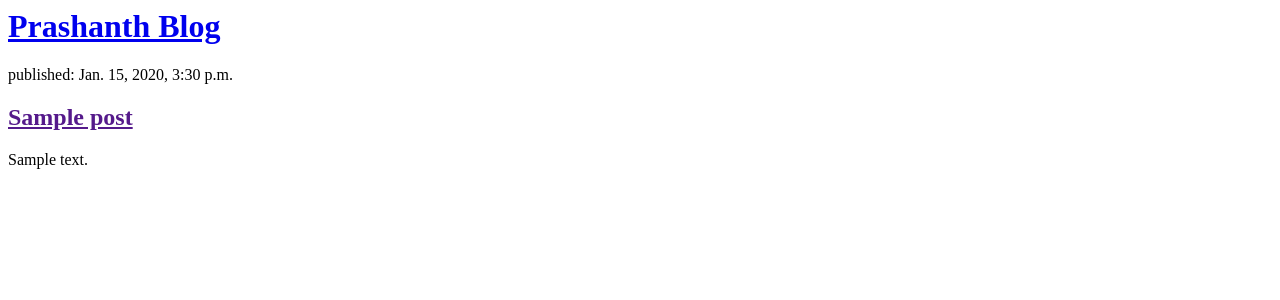
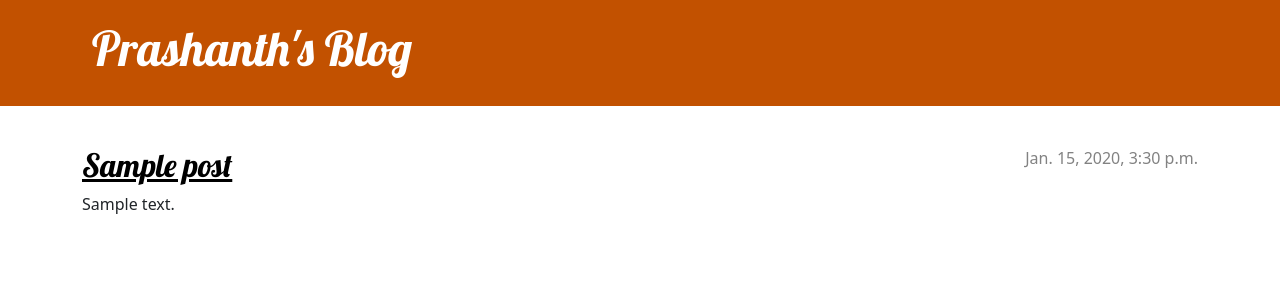
Before and after one commit to Prashanth-Chandra/django-blog, a Django app: page / in a window 1280 px wide. Shown: the top 300 px of the page. Run offline with Django 3.2, Linux system fonts and the light colour scheme; tables that the repository leaves empty hold one stand-in row (values such as "Sample post").

Commit message:
Added vies and template

```diff
--- /dev/null
+++ b/blog/static/css/blog.css
@@ -0,0 +1,70 @@
+.page-header {
+    background-color: #C25100;
+    margin-top: 0;
+    margin-bottom: 40px;
+    padding: 20px 20px 20px 40px;
+}
+
+.page-header h1,
+.page-header h1 a,
+.page-header h1 a:visited,
+.page-header h1 a:active {
+    color: #ffffff;
+    font-size: 36pt;
+    text-decoration: none;
+}
+
+h1,
+h2,
+h3,
+h4 {
+    font-family: 'Lobster', cursive;
+}
+
+.date {
+    color: #828282;
+}
+
+.save {
+    float: right;
+}
+
+.post-form textarea,
+.post-form input {
+    width: 100%;
+}
+
+.top-menu,
+.top-menu:hover,
+.top-menu:visited {
+    color: #ffffff;
+    float: right;
+    font-size: 26pt;
+    margin-right: 20px;
+}
+
+.post {
+    margin-bottom: 70px;
+}
+
+.post h2 a,
+.post h2 a:visited {
+    color: #000000;
+}
+
+.post > .date,
+.post > .actions {
+    float: right;
+}
+
+.btn-secondary,
+.btn-secondary:visited {
+    color: #C25100;
+    background: none;
+    border-color: #C25100;
+}
+
+.btn-secondary:hover {
+    color: #FFFFFF;
+    background-color: #C25100;
+}
--- /dev/null
+++ b/blog/templates/blog/base.html
@@ -0,0 +1,25 @@
+{% load static %}
+<!DOCTYPE html>
+<html>
+    <head>
+        <title>Prashanth's blog</title>
+        <link rel="stylesheet" href="https://cdn.jsdelivr.net/npm/bootstrap@5.1.3/dist/css/bootstrap.min.css" integrity="sha384-1BmE4kWBq78iYhFldvKuhfTAU6auU8tT94WrHftjDbrCEXSU1oBoqyl2QvZ6jIW3" crossorigin="anonymous">
+        <link href='//fonts.googleapis.com/css?family=Lobster&subset=latin,latin-ext' rel='stylesheet' type='text/css'>
+        <link rel="stylesheet" href="{% static 'css/blog.css' %}">
+    </head>
+    <body>
+        <header class="page-header">
+          <div class="container">
+              <h1><a href="/">  Prashanth's Blog</a></h1>
+          </div>
+        </header>
+        <main class="container">
+            <div class="row">
+                <div class="col">
+                {% block content %}
+                {% endblock %}
+                </div>
+            </div>
+        </main>
+    </body>
+</html>
--- a/blog/templates/blog/post_list.html
+++ b/blog/templates/blog/post_list.html
@@ -1,11 +1,12 @@
-<header>
-    <h1><a href="/">Prashanth Blog</a></h1>
-</header>
-
-{% for post in posts %}
-    <article>
-        <time>published: {{ post.published_date }}</time>
-        <h2><a href="">{{ post.title }}</a></h2>
-        <p>{{ post.text|linebreaksbr }}</p>
-    </article>
-{% endfor %}
+{% extends 'blog/base.html' %}
+{% block content %}
+    {% for post in posts %}
+        <article class="post">
+            <time class="date">
+                {{ post.published_date }}
+            </time>
+            <h2><a href="{% url 'post_detail' pk=post.pk %}">{{ post.title }}</a></h2>
+            <p>{{ post.text|linebreaksbr }}</p>
+        </article>
+    {% endfor %}
+{% endblock %}
--- a/blog/urls.py
+++ b/blog/urls.py
@@ -1,5 +1,7 @@
 from django.urls import path
 from . import views
+
 urlpatterns = [
     path('', views.post_list, name='post_list'),
+    path('post/<int:pk>/', views.post_detail, name='post_detail'),
 ]
--- a/blog/views.py
+++ b/blog/views.py
@@ -1,7 +1,12 @@
-from django.shortcuts import render
+from django.shortcuts import render, get_object_or_404
 from django.utils import timezone
 from .models import Post
 
 def post_list(request):
     posts = Post.objects.filter(published_date__lte=timezone.now()).order_by('published_date')
     return render(request, 'blog/post_list.html', {'posts': posts})
+def post_detail(request, pk):
+    Post.objects.get(pk=pk)
+def post_detail(request, pk):
+    post = get_object_or_404(Post, pk=pk)
+    return render(request, 'blog/post_detail.html', {'post': post})
--- a/mysite/settings.py
+++ b/mysite/settings.py
@@ -119,6 +119,7 @@ USE_TZ = True
 
 STATIC_URL = '/static/'
 STATIC_ROOT = BASE_DIR / 'static'
+
 # Default primary key field type
 # https://docs.djangoproject.com/en/3.2/ref/settings/#default-auto-field
 
```
Also changed, not shown: blog/templates/blog/post_detail.html (added, +13 -0 lines).
